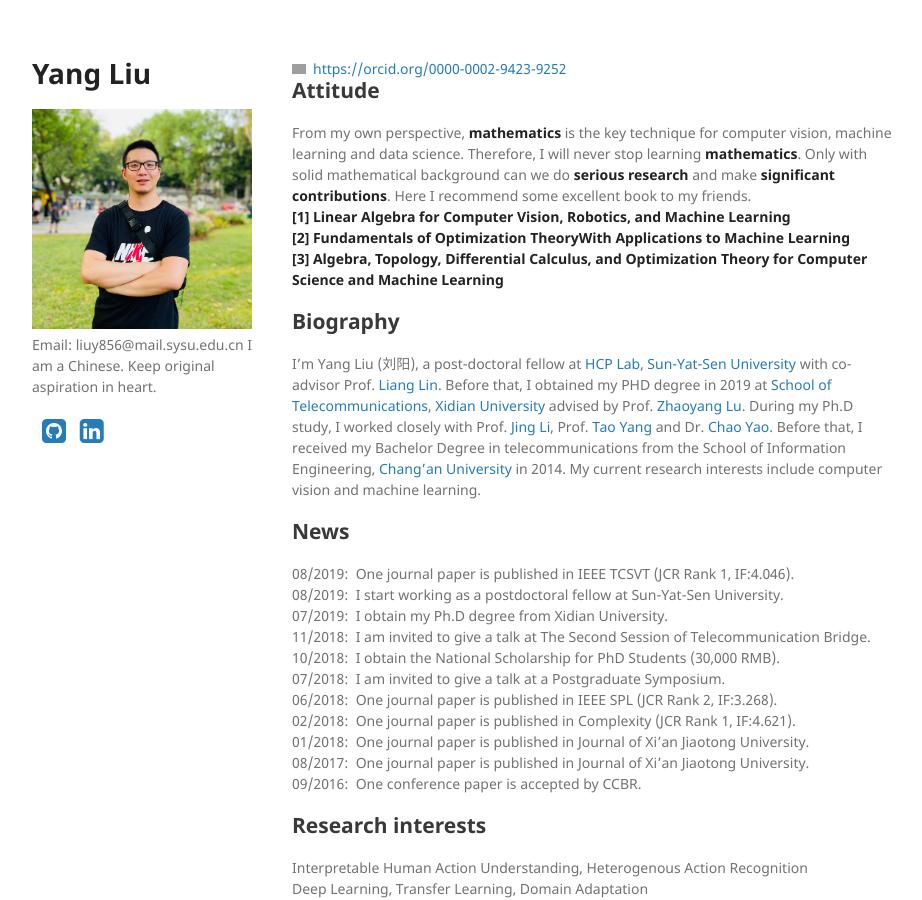
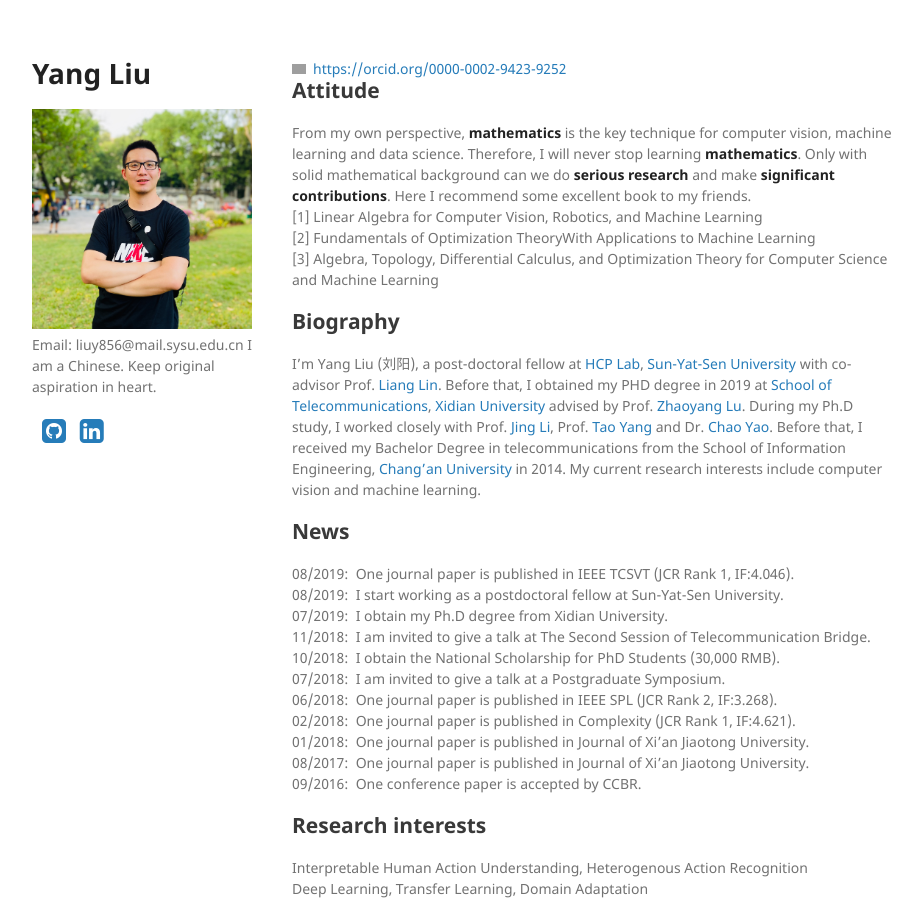
Before and after one commit to YangLiu9208/home, a Jekyll site: the page built from index.md, in a window 1280 px wide and 900 px high. Shown: the whole window, without its empty margins (178-1100 px from the left). Built offline with Jekyll 4.4.1, drawn with Linux system fonts in a browser that asks for light colours; a style sheet for code colours, icons or effects is not loaded; grey boxes are pictures that could not be loaded.

```diff
--- a/index.md
+++ b/index.md
@@ -5,9 +5,9 @@ layout: default
 
 ## Attitude
 From my own perspective, **mathematics** is the key technique for computer vision, machine learning and data science. Therefore, I will never stop learning **mathematics**. Only with solid mathematical background can we do **serious research** and make **significant contributions**. Here I recommend some excellent book to my friends.
-**[1] Linear Algebra for Computer Vision, Robotics, and Machine Learning**
-**[2] Fundamentals of Optimization TheoryWith Applications to Machine Learning**
-**[3] Algebra, Topology, Differential Calculus, and Optimization Theory for Computer Science and Machine Learning**
+[1] Linear Algebra for Computer Vision, Robotics, and Machine Learning
+[2] Fundamentals of Optimization TheoryWith Applications to Machine Learning
+[3] Algebra, Topology, Differential Calculus, and Optimization Theory for Computer Science and Machine Learning
 
 ## Biography
 I'm Yang Liu (刘阳), a post-doctoral fellow at [HCP Lab](http://www.sysu-hcp.net/home/), [Sun-Yat-Sen University](http://www.sysu.edu.cn/) with co-advisor Prof. [Liang Lin](http://www.linliang.net/). Before that, I obtained my PHD degree in 2019 at [School of Telecommunications](http://ste.xidian.edu.cn/), [Xidian University](https://www.xidian.edu.cn/) advised by Prof. [Zhaoyang Lu](http://web.xidian.edu.cn/zhylu/). During my Ph.D study, I worked closely with Prof. [Jing Li](https://web.xidian.edu.cn/jingli/), Prof. [Tao Yang](http://teacher.nwpu.edu.cn/taoyang.html) and Dr. [Chao Yao](https://scholar.google.com/citations?user=n6w02qoAAAAJ&hl=en). Before that, I received my Bachelor Degree in telecommunications from the School of Information Engineering, [Chang’an University](http://www.chd.edu.cn/) in 2014. My current research interests include computer vision and machine learning.
```
